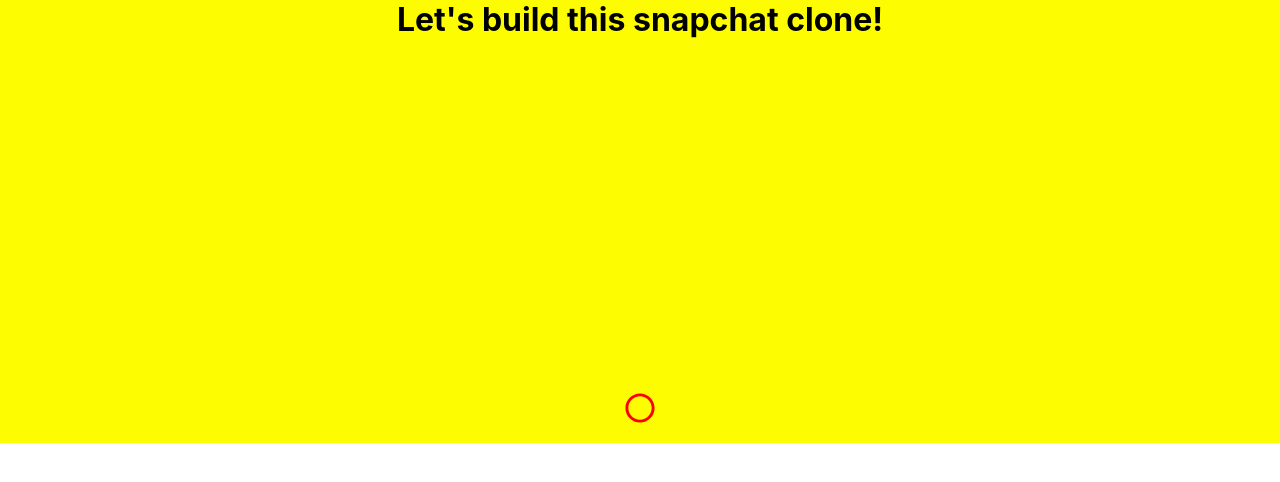
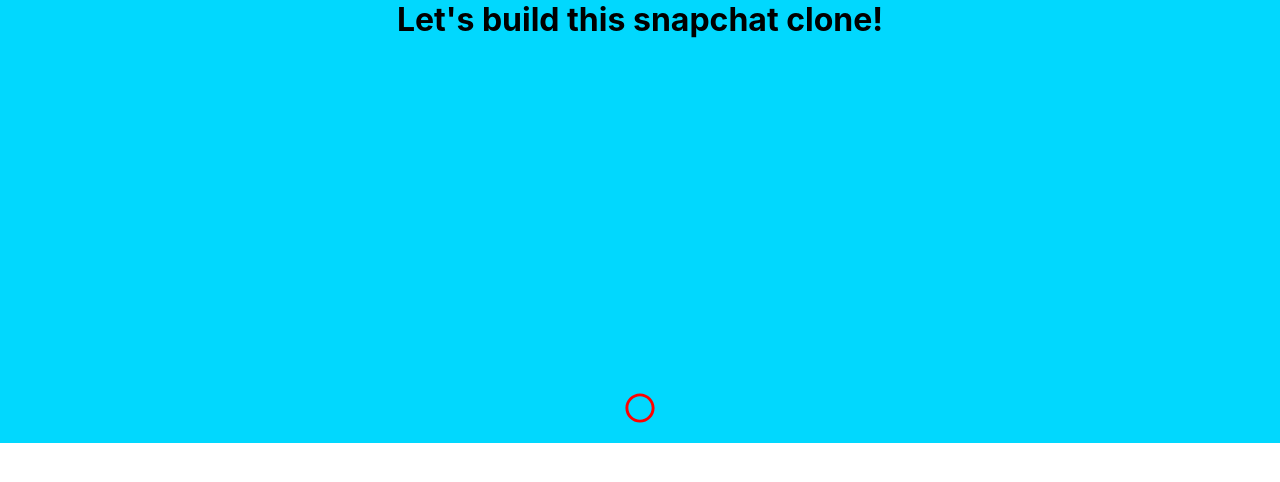
Before and after one commit to pairofAces/snapchat-clone, a React (Create React App) app: page / in a window 1280 px wide. Shown: the top 482 px of the page. Built offline with nearby package versions, Linux system fonts and the light colour scheme; no server answers.

Commit message:
changed background color to #01d8fe

```diff
--- a/src/App.css
+++ b/src/App.css
@@ -3,5 +3,5 @@
     flex-direction: column;
     align-items: center;
     justify-content: center;
-    background-color: #fefc01;
+    background-color: #01d8fe;
 }
```
